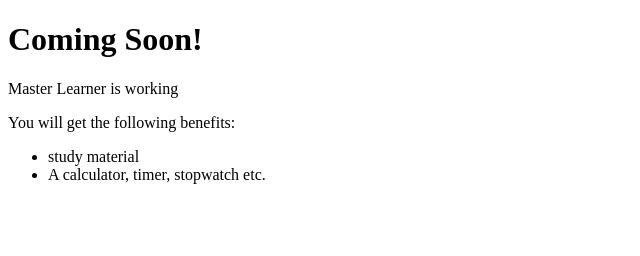
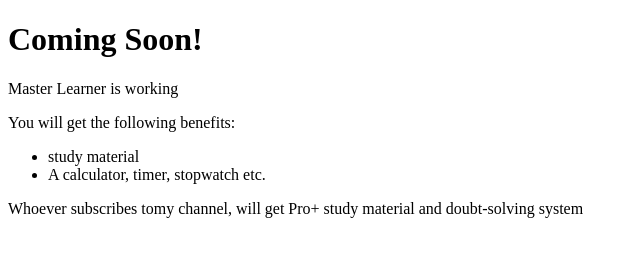
Before and after one commit to master-learner/master-learner.github.io, a plain HTML site: page index.html in a window 1280 px wide. Shown: the whole page, without its empty margins (0-640 px from the left). Drawn offline with Linux system fonts and the light colour scheme.

Commit message:
Update index.html
added content

```diff
--- a/index.html
+++ b/index.html
@@ -8,5 +8,6 @@
 	<li>study material</li>
 	<li>A calculator, timer, stopwatch etc.</li>
 </ul>
+<p>Whoever subscribes tomy channel, will get Pro+ study material and doubt-solving system</p>
 </body>
 </html>
```
